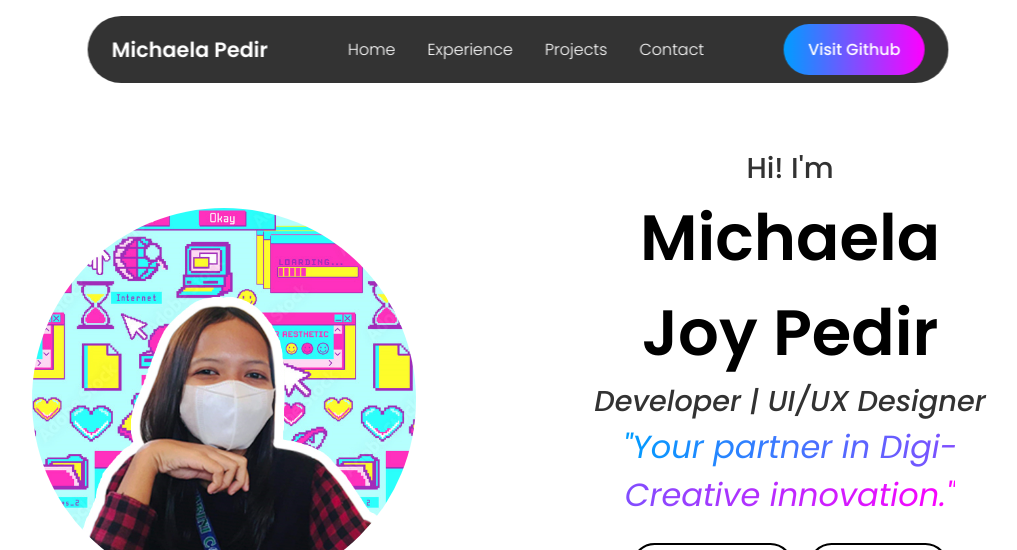
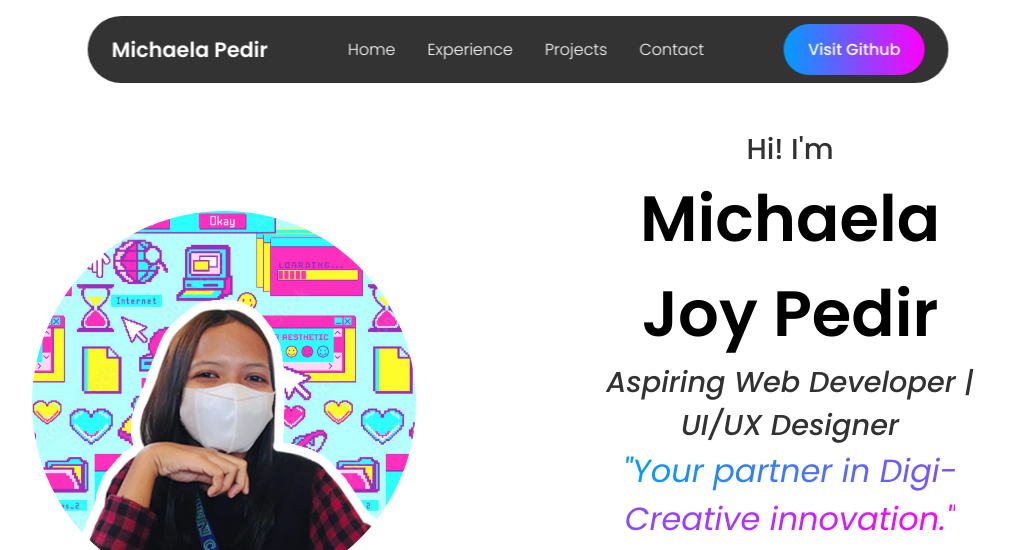
Before and after one commit to itsmichaelapedir/MyPortfolio, a plain HTML site: page index.html in a window 1280 px wide. Shown: the top 550 px of the page, without its empty margins (122-1139 px from the left). Drawn offline with Linux system fonts and the light colour scheme.

```diff
--- a/index.html
+++ b/index.html
@@ -49,7 +49,7 @@
                 <div class="text">
                     <h3>Hi! I'm</h3>
                     <h1>Michaela Joy Pedir</h1>
-                    <h3><i>Developer | UI/UX Designer</i></h3>
+                    <h3><i>Aspiring Web Developer | UI/UX Designer</i></h3>
                     <span><i>"Your partner in Digi-Creative innovation."</i></span>
                 </div>
 
```
